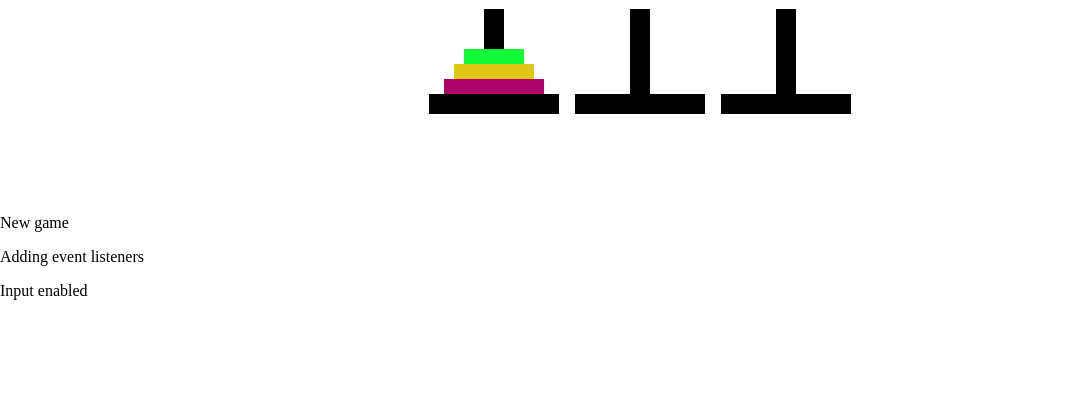
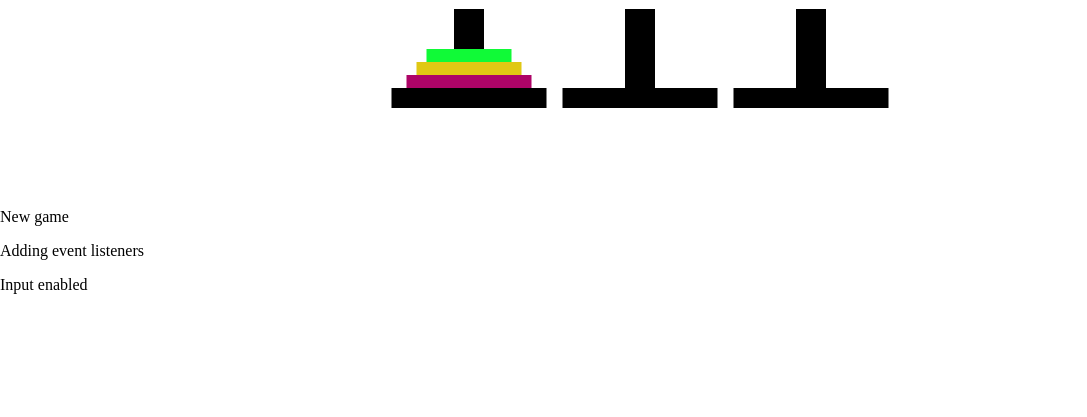
Before and after one commit to ChadanSingh/Project1, a plain HTML site: page index.html in a window 1280 px wide. Shown: the part 383-800 px from the top of the page, without its empty margins (0-1087 px from the left). Drawn offline with Linux system fonts and the light colour scheme.

Commit message:
finished

```diff
--- a/challenge.js
+++ b/challenge.js
@@ -21,16 +21,6 @@ function initializeGame() {
   document.getElementById("moves").textContent = moveCount;
 }
 
-function solveTowerOfHanoi(numberOfDisks, source, auxiliary, target) {
-    if (numberOfDisks === 1) {
-      console.log(`Move disk 1 from ${source} to ${target}`);
-      return;
-    }
-    solveTowerOfHanoi(numberOfDisks - 1, source, target, auxiliary);
-    console.log(`Move disk ${numberOfDisks} from ${source} to ${target}`);
-    solveTowerOfHanoi(numberOfDisks - 1, auxiliary, source, target);
-  }
-
 document.addEventListener("DOMContentLoaded", () => {
   document.getElementById("Start-new-game").addEventListener("click", () => {
     document.getElementById("Starter-page").style.display = "none"; initializeGame(numberOfDisks);
@@ -44,15 +34,6 @@ document.addEventListener("DOMContentLoaded", () => {
     disableInput();
   });
 
-  document.getElementById("Solve-button").addEventListener("click", () => {
-    const sourceTower = "A";
-    const auxiliaryTower = "B";
-    const targetTower = "C";
-
-    const numberOfDisks = 3;
-
-    solveTowerOfHanoi(numberOfDisks, sourceTower, auxiliaryTower, targetTower);
-  });
   document.getElementById("Return-button").addEventListener("click", () => {
     hideInstructions();
     enableInput();
@@ -60,7 +41,7 @@ document.addEventListener("DOMContentLoaded", () => {
 
   initializeGame(numberOfDisks);
 
-  moveCount = 0;
+  moveCount = 0;kkkkkkkkk
 
   document.getElementById("moves").textContent = moveCount;
 
@@ -80,11 +61,11 @@ Canvas.prototype.load_canvas = function() {
 }
 
 Canvas.prototype.set_width = function(width) {
-  this.canvas.width = this.width = biggest(window.innerWidth, width); // this.width can be queried by external agents.
+  this.canvas.width = this.width = biggest(window.innerWidth, width);
 }
 
 Canvas.prototype.set_height = function(height) {
-  this.canvas.height = this.height = height; // this.height can be queried by external agents.
+  this.canvas.height = this.height = height;
 }
 
 Canvas.prototype.clear = function() {
@@ -96,7 +77,7 @@ Canvas.prototype.recreate = function() {
   this.canvas.parentNode.replaceChild(canvas_prime, this.canvas);
   this.load_canvas();
 }
-// Takes array containing separate integers for RGB values.
+
 function Colour(rgb) {
   this.rgb = rgb;
 }
@@ -162,8 +143,8 @@ function Disk(tower, width, colour) {
   this.transfer_to_tower(tower);
 }
 
-// Specified as class property so that TowerManager can calculate how high to make towers, based on number of disks.
-Disk.height = 15;
+
+Disk.height = 13;
 
 Disk.prototype.move_to = function(point) {
   this.position = point;
@@ -172,13 +153,12 @@ Disk.prototype.move_to = function(point) {
 
 Disk.prototype.transfer_to_tower = function(destination) {
   var top_disk = destination.get_top_disk();
-  // Do not permit disks wider than tower's existing top disk to transfer to that
-  // tower -- in such a case, move the disk back to its original tower.
+
   if(top_disk && top_disk.width < this.width) destination = this.tower;;
 
   if(this.tower) this.tower.remove_disk(this);
   this.move_to(new Point(destination.position.x + (destination.base.width - this.width)/2,
-                         destination.disks_top - this.height));
+  destination.disks_top - this.height));
   destination.add_disk(this);
   this.tower = destination;
 
@@ -197,10 +177,10 @@ Disk.prototype.draw = function() {
 }
 
 Disk.prototype.is_clicked_on = function(point) {
-  return point.x >= this.position.x              &&
-         point.x <  this.position.x + this.width &&
-         point.y >= this.position.y              &&
-         point.y <  this.position.y + this.height;
+  return point.x >= this.position.x  &&
+  point.x <  this.position.x + this.width &&
+  point.y >= this.position.y &&
+  point.y <  this.position.y + this.height;
 }
 
 Disk.prototype.is_top_disk = function() {
@@ -276,19 +256,19 @@ Game.prototype.start_new = function(disks_count) {
   debug.msg('New game');
 
   var canvas = new Canvas('canvas');
-  var tower_manager = new TowerManager(canvas, disks_count);
+  var tower_manager = new TowerUp (canvas, disks_count);
   var input_handler = new InputHandler(canvas.ctx, tower_manager);
   var game_state = new GameState(tower_manager, input_handler);
-  var victory_celebrator = new VictoryCelebrator(input_handler);
-  game_state.on_victory = function() { victory_celebrator.on_victory(); }
+  var end_page = new EndPage(input_handler);
+  game_state.on_victory = function() { end_page.on_victory(); }
 
   tower_manager.draw();
 }
 function init() {
-  debug = new Debug(); // TODO: convert to singleton to eliminate global variable.
+  debug = new Debug();
   new Game(3);
-  document.getElementById('start-new-game').addEventListener('click', function() {
-    document.getElementById('start-page').style.display = 'none';
+  document.getElementById('Start-new-game').addEventListener('click', function() {
+    document.getElementById('Start-page').style.display = 'none';
   }, false);
 }
 window.addEventListener('load', init, false);
@@ -384,7 +364,7 @@ Point.prototype.distance_to = function(other) {
 Point.prototype.toString = function() {
   return '(' + this.x + ', ' + this.y + ')';
 }
-function TowerManager(canvas, disks_count) {
+function TowerUp(canvas, disks_count) {
   this.canvas = canvas;
   this.disks_count = parseInt(disks_count, 10);
   this.towers_count = 3;
@@ -392,26 +372,25 @@ function TowerManager(canvas, disks_count) {
   this.add_initial_disks();
 }
 
-TowerManager.prototype.add_initial_disks = function() {
+TowerUp.prototype.add_initial_disks = function() {
   var disk_widths = this.calculate_disk_widths();
   while(width = disk_widths.pop()) new Disk(this.towers[0], width, Colour.random().toString());
 }
 
-TowerManager.prototype.draw = function() {
+TowerUp.prototype.draw = function() {
   this.canvas.clear();
   for(i in this.towers) {
     this.towers[i].draw();
   }
 }
 
-TowerManager.prototype.create_towers = function() {
+TowerUp.prototype.create_towers = function() {
   this.towers = [];
   var base_width = this.calculate_disk_widths().pop() + 30;
   var stem_height = this.disks_count*Disk.height + 40;
   var base_horizontal_separation = biggest(16, base_width/10);
   var horizontal_padding = 42;
   var vertical_padding = 80;
-
   var towers_width = base_width*this.towers_count + base_horizontal_separation*(this.towers_count - 1);
   this.canvas.set_width(towers_width + 2*horizontal_padding);
   var x = (this.canvas.width - towers_width)/2;
@@ -424,41 +403,41 @@ TowerManager.prototype.create_towers = function() {
   this.canvas.set_height(this.towers[0].height + 2*vertical_padding);
 }
 
-TowerManager.prototype.calculate_disk_widths = function() {
+TowerUp.prototype.calculate_disk_widths = function() {
   var disk_widths = [];
-  var width = 40;
+  var width = 65;
   for(var i = 0; i < this.disks_count; i++) {
     disk_widths.push(width += 20);
   }
   return disk_widths;
 }
 
-TowerManager.prototype.get_clicked_disk = function(point) {
+TowerUp.prototype.get_clicked_disk = function(point) {
   var disks = this.get_all_disks();
   for(i in disks) {
     if(disks[i].is_clicked_on(point)) return disks[i];
   }
 }
 
-TowerManager.prototype.get_all_disks = function() {
+TowerUp.prototype.get_all_disks = function() {
   var disks = [];
   for(i in this.towers) disks = disks.concat(this.towers[i].disks);
   return disks;
 }
 
-TowerManager.prototype.find_closest_tower = function(point) {
+TowerUp.prototype.find_closest_tower = function(point) {
   var distances = [];
   for(i in this.towers) {
     distances.push({'tower':    this.towers[i],
-                    'distance': this.towers[i].top.distance_to(point)});
+  'distance': this.towers[i].top.distance_to(point)});
   }
   distances.sort(function(a, b) { return a.distance - b.distance; });
   return distances[0]['tower'];
 }
 
 
-TowerManager.prototype.toString = function() {
-  return 'TowerManager( ' + this.towers + ' )';
+TowerUp.prototype.toString = function() {
+  return 'TowerUp( ' + this.towers + ' )';
 }
 function Tower(position, base_width, stem_height, ctx) {
   this.position = position;
@@ -466,11 +445,10 @@ function Tower(position, base_width, stem_height, ctx) {
   this.disks = [];
 
   this.base = {'width': base_width, 'height': 20};
-  this.stem = {'width': 20, 'height': stem_height};
+  this.stem = {'width': 30, 'height': stem_height};
   this.height = this.base.height + this.stem.height;
   this.base.position = new Point(this.position.x, this.position.y + this.stem.height);
   this.stem.position = new Point(this.position.x + (this.base.width/2 - this.stem.width/2), this.position.y);
-
   this.top = new Point(this.stem.position.x + this.stem.width/2, this.stem.position.y);
   this.disks_top = this.base.position.y;
 }
@@ -513,17 +491,17 @@ Tower.prototype.draw_disks = function() {
 Tower.prototype.get_top_disk = function() {
   return this.disks[this.disks.length - 1];
 }
-function VictoryCelebrator(input_handler) {
+function EndPage(input_handler) {
   this.input_handler = input_handler;
 }
 
-VictoryCelebrator.prototype.on_victory = function() {
+EndPage.prototype.on_victory = function() {
   this.input_handler.disable_input();
 
-  var victory_notification = document.getElementById('End-page');
-  victory_notification.style.display = 'block';
+  var end_page = document.getElementById('End-page');
+  end_page.style.display = 'block';
   document.getElementById('Play-again-button').addEventListener('click', function() {
-      victory_notification.style.display = 'none';
+      end_page.style.display = 'none';
       new Game(document.getElementById('disks-count-number').value);
   }, false);
 };
--- a/index.html
+++ b/index.html
@@ -13,7 +13,7 @@
      <h1>The Tower of Hanoi</h1>
  </div>
  <div id="Buttons">
-    <p><input id="Restart-button" type="button" value="Restart" /> <input id="How-to-Play-button" type="button" value="How to Play" /> <input id="Solve-button" type="button" value="Solve" /></p>
+    <p><input id="Restart-button" type="button" value="Restart" /> <input id="How-to-Play-button" type="button" value="How to Play" /></p>
  </div>
  <div id="Move-counter">
     <p>Moves: <span id="moves">0</span></p>
```
